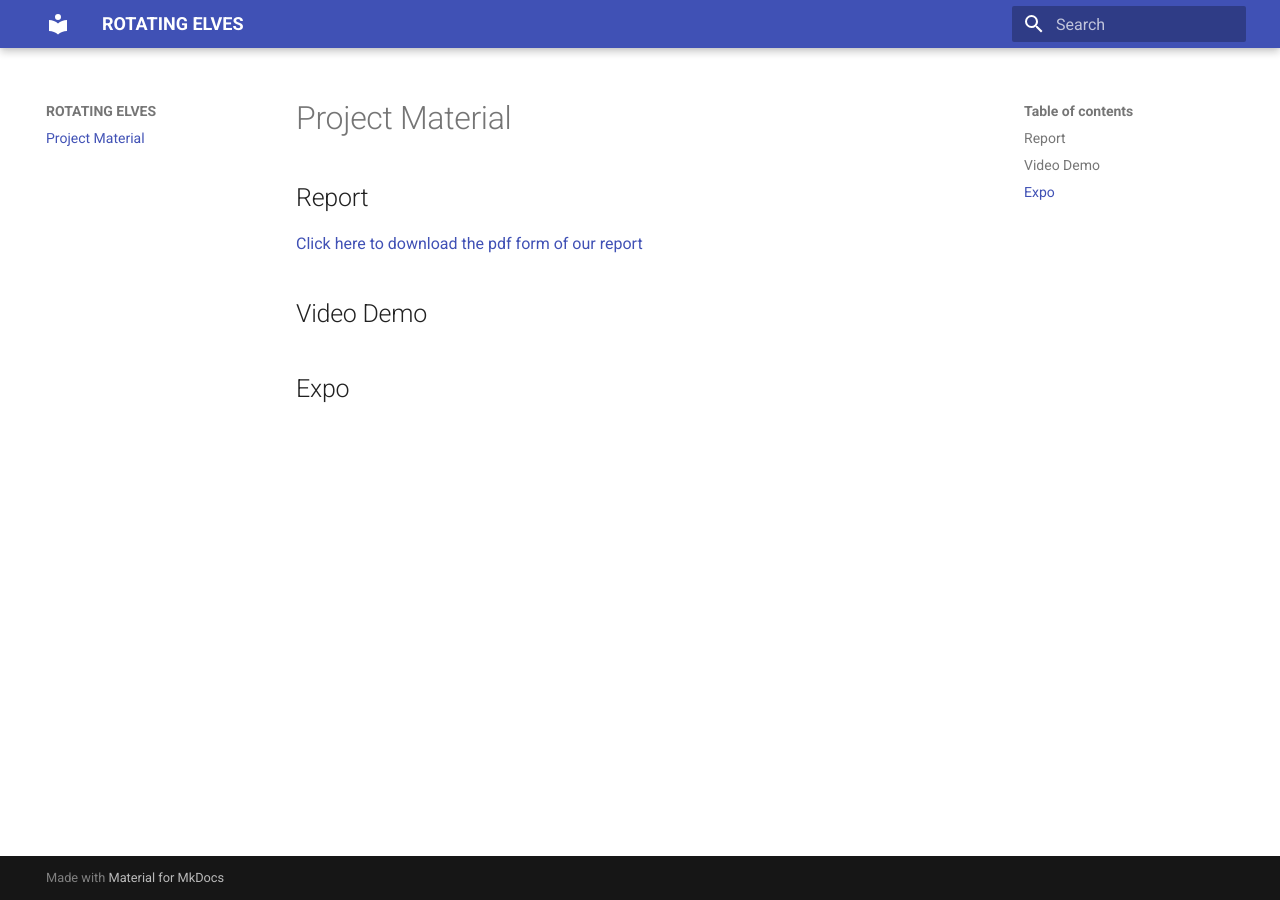
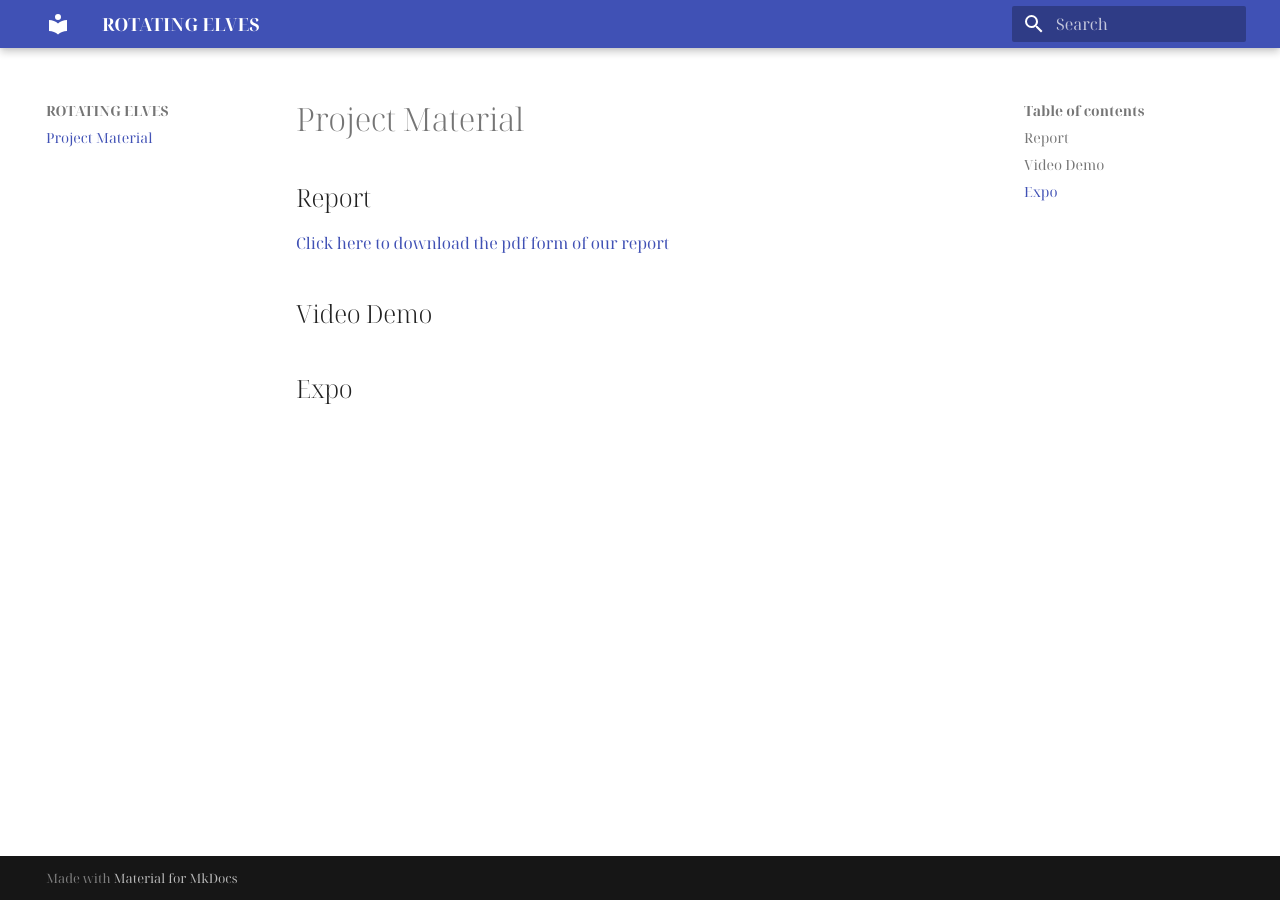
Before and after one commit to GuanQinG-GitHub/Rotating-Elves, an MkDocs documentation site: the page built from docs/index.md, in a window 1280 px wide. Built offline with MkDocs 1.6.1 and Material for MkDocs 9.7.7, drawn with Linux system fonts in a browser that asks for light colours.

Commit message:
Update mkdocs.yml

```diff
--- a/mkdocs.yml
+++ b/mkdocs.yml
@@ -9,3 +9,5 @@
 # theme
 theme:
   name: material
+  font:
+   text: Noto Serif Display
```
